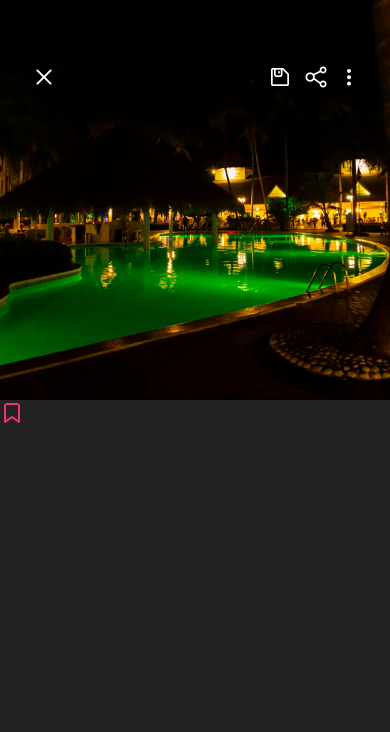
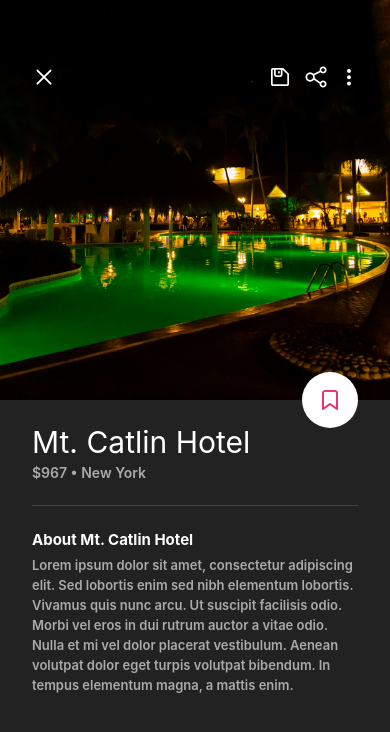
Before and after one commit to mm-grybel/ReactNativeTravelAppUI, a React Native app: screen / in a window 390 px wide. Shown: the top 732 px of the page. Built offline with nearby package versions, Linux system fonts and the light colour scheme.

Commit message:
Updated the app

```diff
--- /dev/null
+++ b/src/components/About.js
@@ -0,0 +1,50 @@
+import React from 'react';
+import { View, Text, StyleSheet } from 'react-native';
+
+import { gs, colors } from '../styles/styles';
+
+const hotel = {
+    name: 'Mt. Catlin Hotel',
+    price: '$967',
+    location: 'New York',
+    about: 'Lorem ipsum dolor sit amet, consectetur adipiscing elit. Sed lobortis enim sed nibh elementum lobortis. Vivamus quis nunc arcu. Ut suscipit facilisis odio. Morbi vel eros in dui rutrum auctor a vitae odio. Nulla et mi vel dolor placerat vestibulum. Aenean volutpat dolor eget turpis volutpat bibendum. In tempus elementum magna, a mattis enim.'
+};
+
+const About = () => {
+    return (
+        <View style={styles.container}>
+            <Text style={gs.title}>{hotel.name}</Text>
+
+            <Text style={styles.info}>
+                {hotel.price} &#8226; {hotel.location}
+            </Text>
+
+            <View style={gs.divider} />
+
+            <Text style={gs.sectionTitle}>About {hotel.name}</Text>
+
+            <Text style={styles.about}>{hotel.about}</Text>
+        </View>
+    );
+};
+
+const styles = StyleSheet.create({
+    container: {
+        ...gs.sectionContainer,
+        backgroundColor: colors.darkBg
+    },
+    info: {
+        color: colors.textSec,
+        fontWeight: '600',
+        marginTop: 4
+    },
+    about: {
+        fontSize: 13,
+        fontWeight: '600',
+        color: colors.textSec,
+        marginTop: 6,
+        lineHeight: 20
+    }
+});
+
+export default About;
--- a/src/components/Bookmark.js
+++ b/src/components/Bookmark.js
@@ -6,7 +6,7 @@ import { gs, colors } from '../styles/styles';
 
 const Bookmark = () => {
     return (
-        <View style={styles.container}>
+        <View style={styles.bookmark}>
             <Feather name='bookmark' size={24} color={colors.pink} />
         </View>
     );
--- a/src/screens/HomeScreen.js
+++ b/src/screens/HomeScreen.js
@@ -3,14 +3,20 @@ import { View, Text, StatusBar, StyleSheet } from 'react-native';
 
 import Header from '../components/Header';
 import Bookmark from '../components/Bookmark';
+import About from '../components/About';
 import { colors } from '../styles/styles';
 
 const HomeScreen = () => {
     return (
         <View style={styles.container}>
             <StatusBar barStyle='light-content' />
+
             <Header />
-            <Bookmark />
+
+            <View>
+                <Bookmark />
+                <About />
+            </View>
         </View>
     );
 };
--- a/src/styles/styles.js
+++ b/src/styles/styles.js
@@ -11,6 +11,17 @@ export const colors = {
 };
 
 export const gs = StyleSheet.create({
+    sectionContainer: {
+        paddingVertical: 24,
+        paddingHorizontal: 32,
+        marginBottom: 8,
+        backgroundColor: colors.lightBg
+    },
+    sectionTitle: {
+        fontWeight: '700',
+        color: colors.text,
+        fontSize: 15
+    },
     rowCenter: {
         flexDirection: 'row',
         alignItems: 'center'
@@ -22,5 +33,14 @@ export const gs = StyleSheet.create({
     center: {
         justifyContent: 'center',
         alignItems: 'center'
+    },
+    divider: {
+        borderBottomColor: '#444',
+        borderBottomWidth: 1,
+        marginVertical: 24
+    },
+    title: {
+        color: colors.text,
+        fontSize: 30
     }
 });
```
